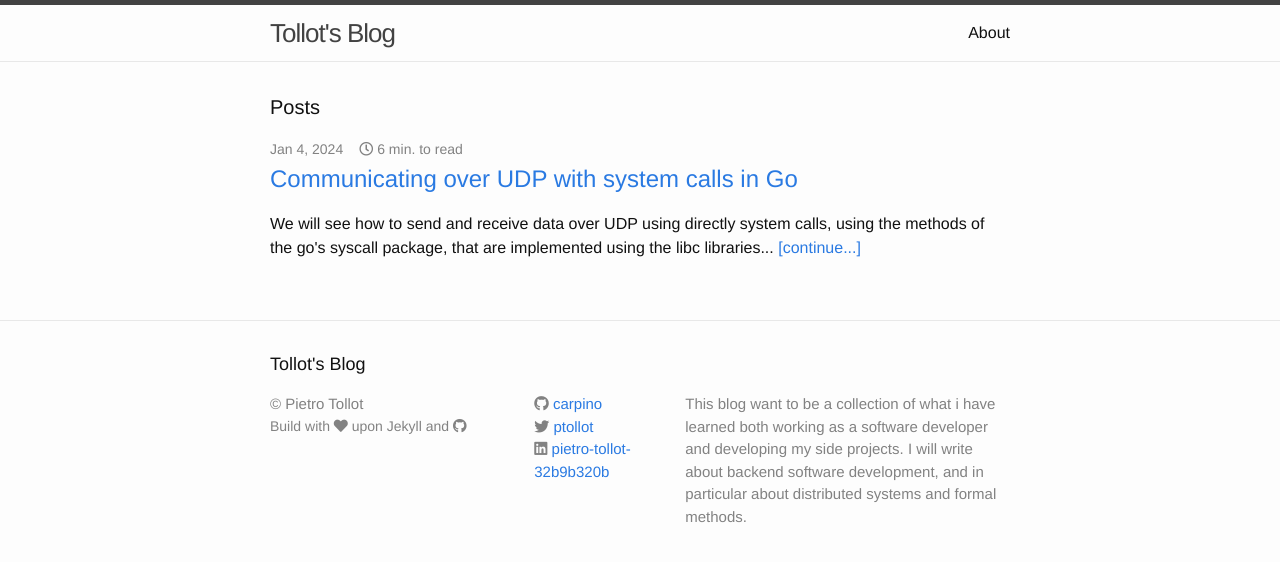
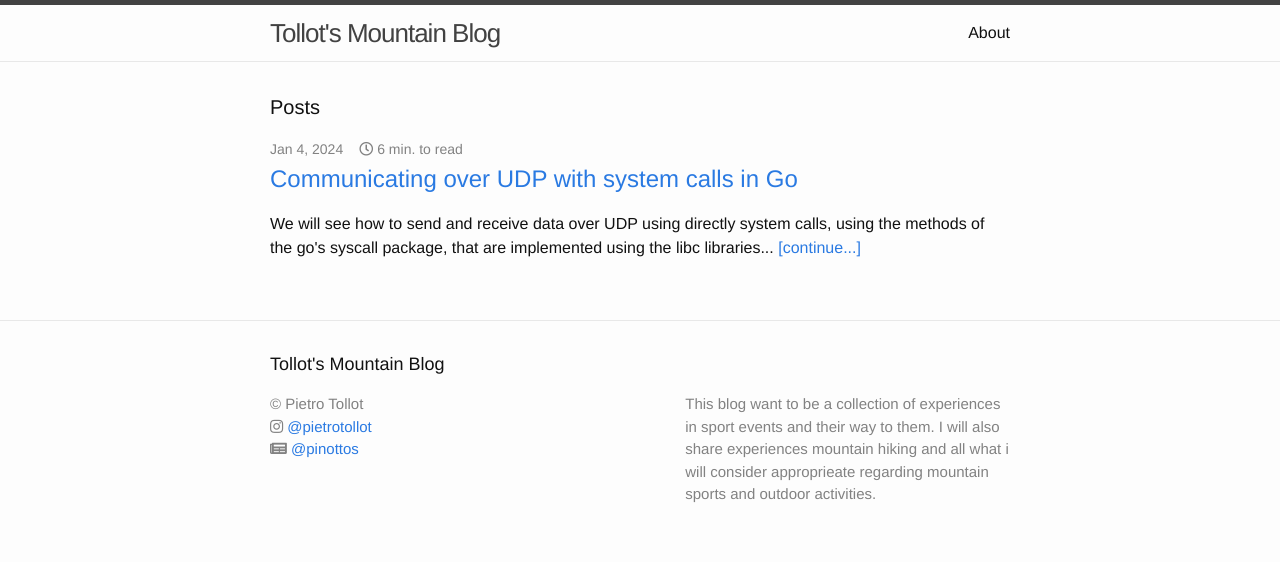
Before and after one commit to carpino/carpino.github.io, a Jekyll site: the page built from index.html, in a window 1280 px wide. Shown: the top 562 px of the page. Built offline with Jekyll 4.4.1, drawn with Linux system fonts in a browser that asks for light colours; nearby versions of some CDN libraries.

Commit message:
footer and blog description

```diff
--- a/_config.yml
+++ b/_config.yml
@@ -1,14 +1,13 @@
 # Site settings
-title: Tollot's Blog
+title: Tollot's Mountain Blog
 email: ptollot@icloud.com
 description: > # this means to ignore newlines until "baseurl:"
-  This blog want to be a collection of what i have learned  both working as a software developer and developing
-  my side projects. I will write about backend software development, and in particular about distributed systems and formal methods.
+  This blog want to be a collection of experiences in sport events and their way to them. I will also share experiences
+  mountain hiking and all what i will consider approprieate regarding mountain sports and outdoor activities.
 baseurl: "" # the subpath of your site, e.g. /blog/
 url: "https://carpino.github.io" # the base hostname & protocol for your site
-twitter_username: ptollot
-github_username:  carpino
-linkedin_username:  pietro-tollot-32b9b320b
+instagram: "@pietrotollot"
+substack: "@pinottos"
 
 # Build settings
 markdown: kramdown
--- a/_includes/footer.html
+++ b/_includes/footer.html
@@ -8,7 +8,24 @@
       <div class="footer-col  footer-col-1">
         <ul class="contact-list">
           <li>&copy; Pietro Tollot</li>
-          <li style="font-size: 14px;">Build with <i class="fas fa-heart"></i> upon Jekyll and <i class="fab fa-github"></i></li>
+
+          {% if site.instagram %}
+          <li>
+            <a href="https://www.instagram.com/{{ site.instagram | remove: '@' }}">
+              <i class="icon fab fa-instagram"></i>
+              <span class="username">{{ site.instagram }}</span>
+            </a>
+          </li>
+          {% endif %}
+
+          {% if site.substack %}
+          <li>
+            <a href="https://{{ site.substack | remove: '@' }}.substack.com">
+              <i class="icon fas fa-newspaper"></i>
+              <span class="username">{{ site.substack }}</span>
+            </a>
+          </li>
+          {% endif %}
         </ul>
       </div>
 
```
Also changed, not shown: 3 other files. Lines whose indentation alone changed are shown as unchanged.
